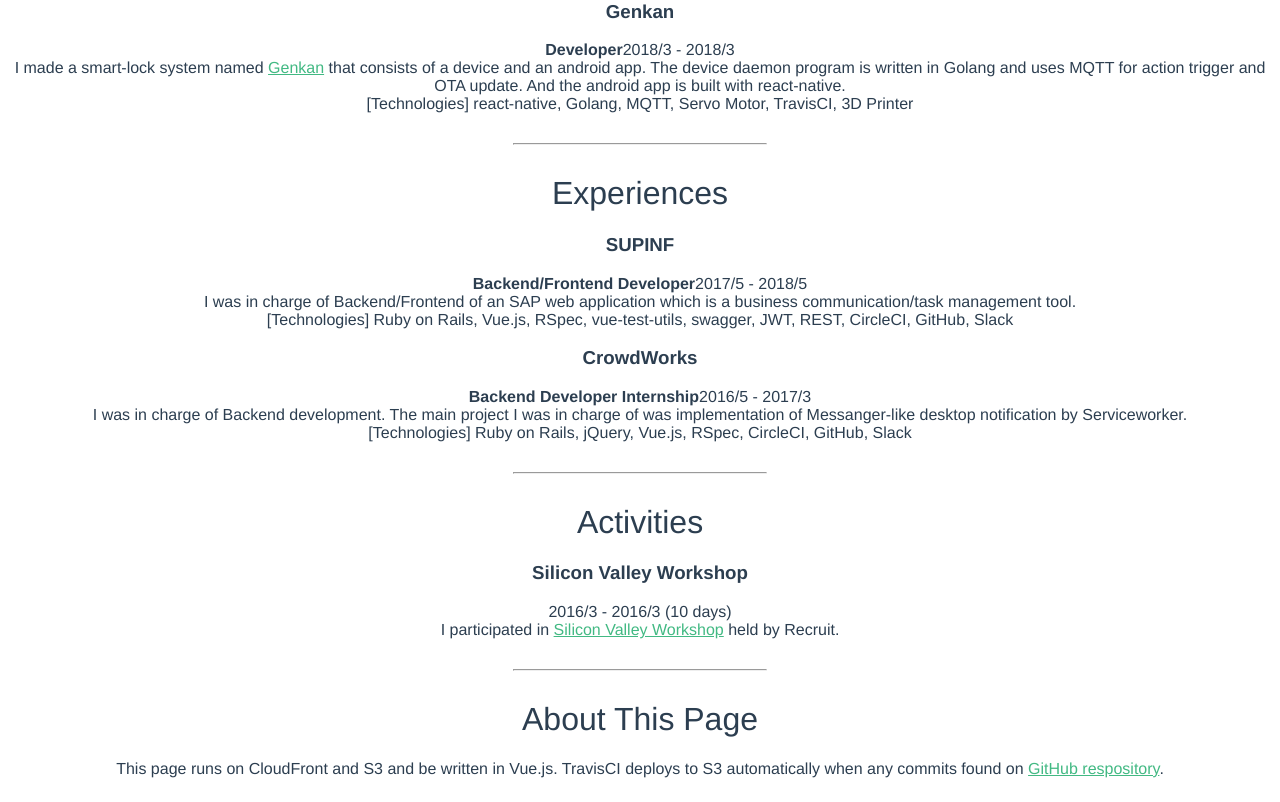
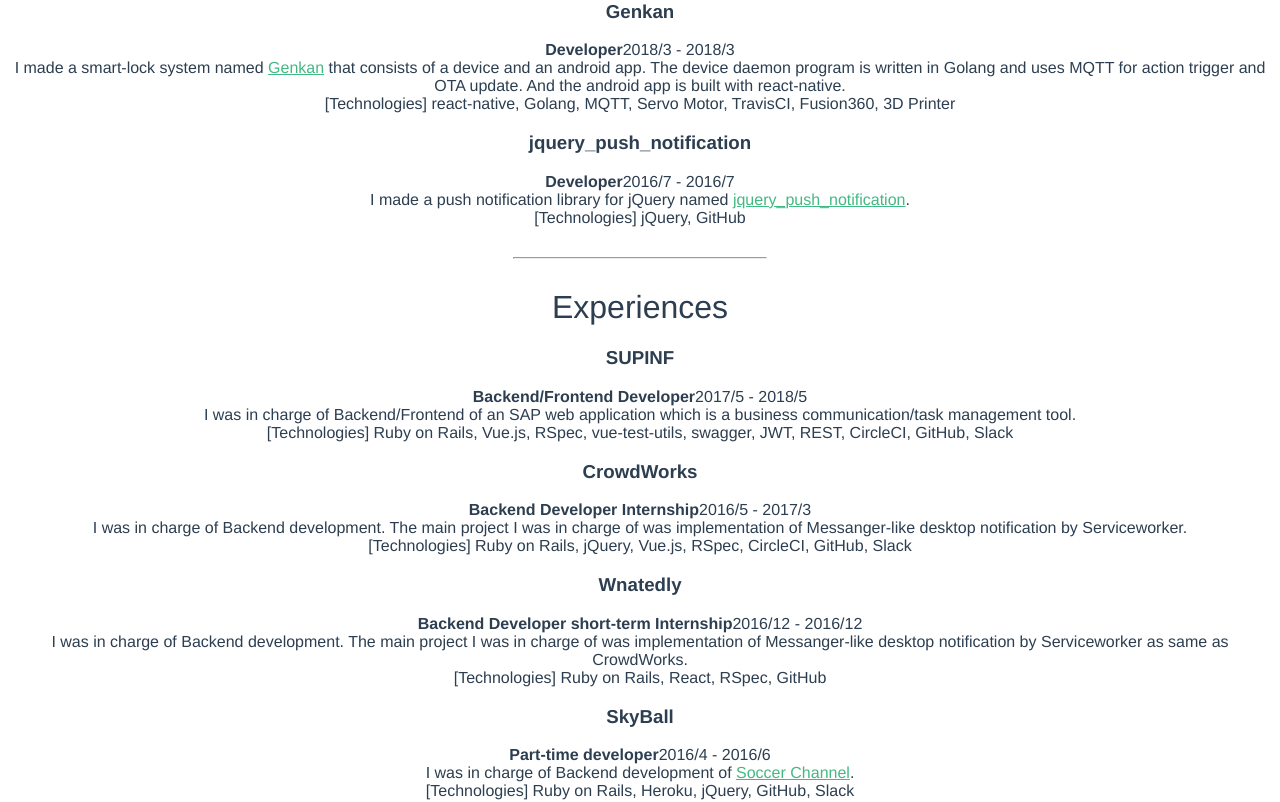
Before and after one commit to asmsuechan/asmsuechan.com, a Vue app: page / in a window 1280 px wide. Shown: the part 1200-2002 px from the top of the page. Built offline with nearby package versions, Linux system fonts and the light colour scheme.

Commit message:
Add some experiences

```diff
--- a/src/components/HelloWorld.vue
+++ b/src/components/HelloWorld.vue
@@ -56,7 +56,16 @@
       <div>
         <span>I made a smart-lock system named <a href="https://github.com/asmsuechan/genkan_device">Genkan</a> that consists of a device and an android app. The device daemon program is written in Golang and uses MQTT for action trigger and OTA update. And the android app is built with react-native.</span>
         <br>
-        <span>[Technologies] react-native, Golang, MQTT, Servo Motor, TravisCI, 3D Printer</span>
+        <span>[Technologies] react-native, Golang, MQTT, Servo Motor, TravisCI, Fusion360, 3D Printer</span>
+      </div>
+
+      <h3>jquery_push_notification</h3>
+      <b>Developer</b>
+      <span>2016/7 - 2016/7</span>
+      <div>
+        <span>I made a push notification library for jQuery named <a href="https://github.com/asmeuchan/jquery_push_notification">jquery_push_notification</a>.</span>
+        <br>
+        <span>[Technologies] jQuery, GitHub</span>
       </div>
     </div>
     <hr>
@@ -79,6 +88,24 @@
         <span>I was in charge of Backend development. The main project I was in charge of was implementation of Messanger-like desktop notification by Serviceworker.</span>
         <br>
         <span>[Technologies] Ruby on Rails, jQuery, Vue.js, RSpec, CircleCI, GitHub, Slack</span>
+      </div>
+
+      <h3>Wnatedly</h3>
+      <b>Backend Developer short-term Internship</b>
+      <span>2016/12 - 2016/12</span>
+      <div>
+        <span>I was in charge of Backend development. The main project I was in charge of was implementation of Messanger-like desktop notification by Serviceworker as same as CrowdWorks.</span>
+        <br>
+        <span>[Technologies] Ruby on Rails, React, RSpec, GitHub</span>
+      </div>
+
+      <h3>SkyBall</h3>
+      <b>Part-time developer</b>
+      <span>2016/4 - 2016/6</span>
+      <div>
+        <span>I was in charge of Backend development of <a href="http://soccer-ch.tv/">Soccer Channel</a>.</span>
+        <br>
+        <span>[Technologies] Ruby on Rails, Heroku, jQuery, GitHub, Slack</span>
       </div>
     </div>
     <hr>
```
